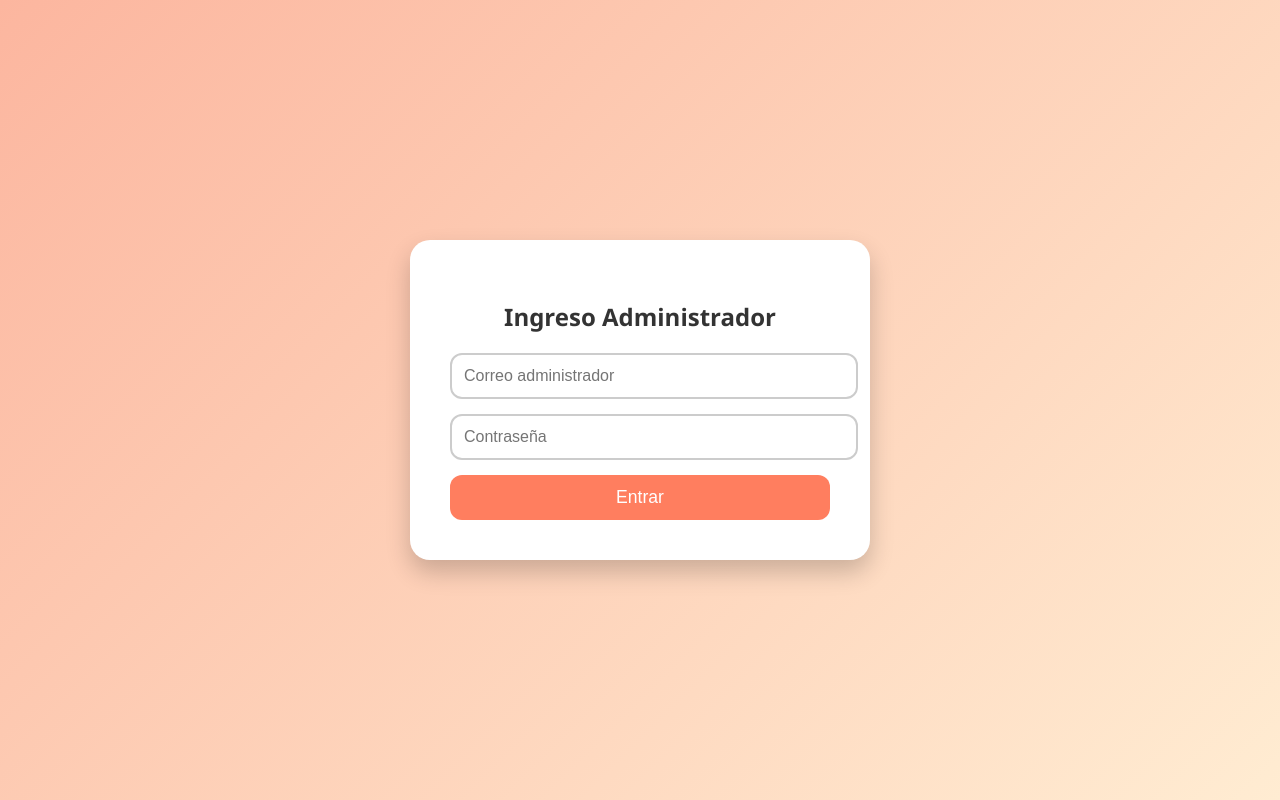
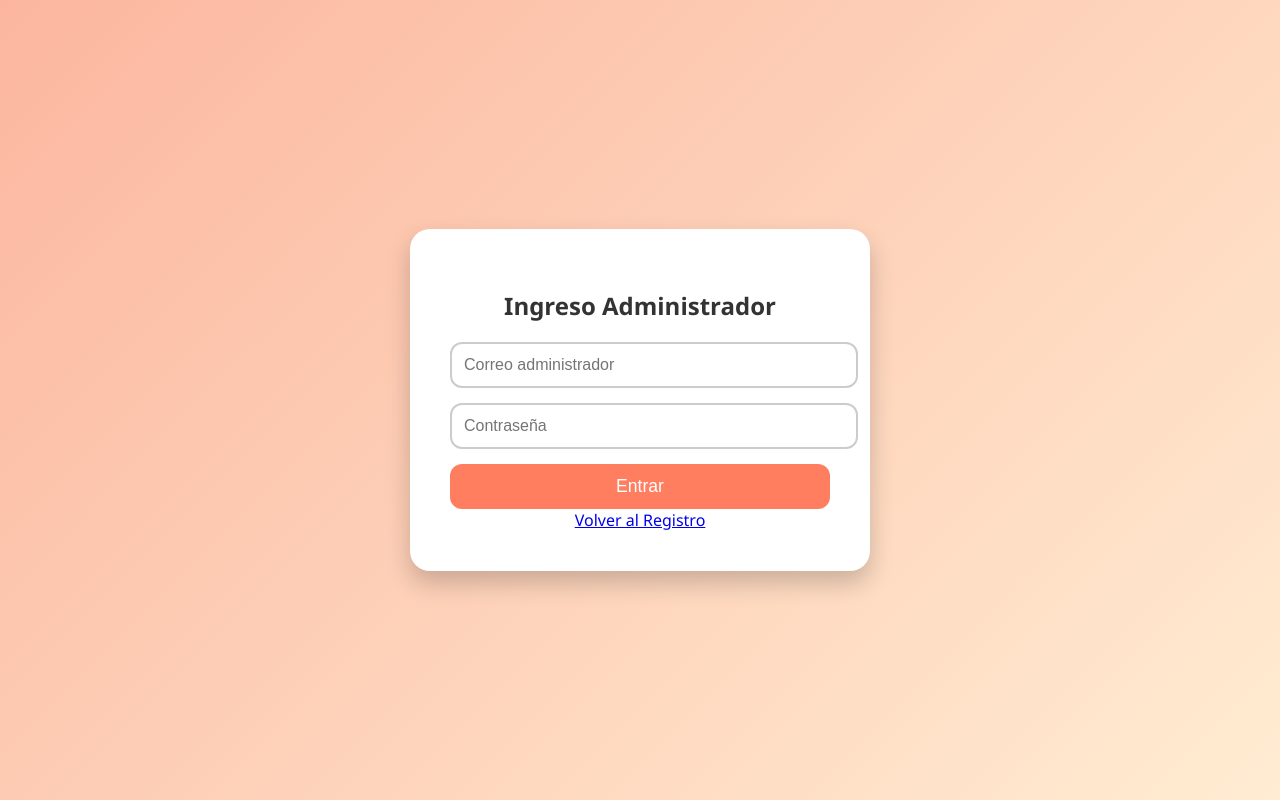
Before and after one commit to valmtz25/Casting_Red1, a plain HTML site: page login.html in a window 1280 px wide. Drawn offline with Linux system fonts and the light colour scheme.

Commit message:
Update login.html

```diff
--- a/login.html
+++ b/login.html
@@ -37,6 +37,7 @@
         <input type="email" id="adminEmail" placeholder="Correo administrador" required>
         <input type="password" id="adminPass" placeholder="Contraseña" required>
         <button type="submit">Entrar</button>
+          <a href="index.html">Volver al Registro </a>
     </form>
 
     <div id="loader">
```
